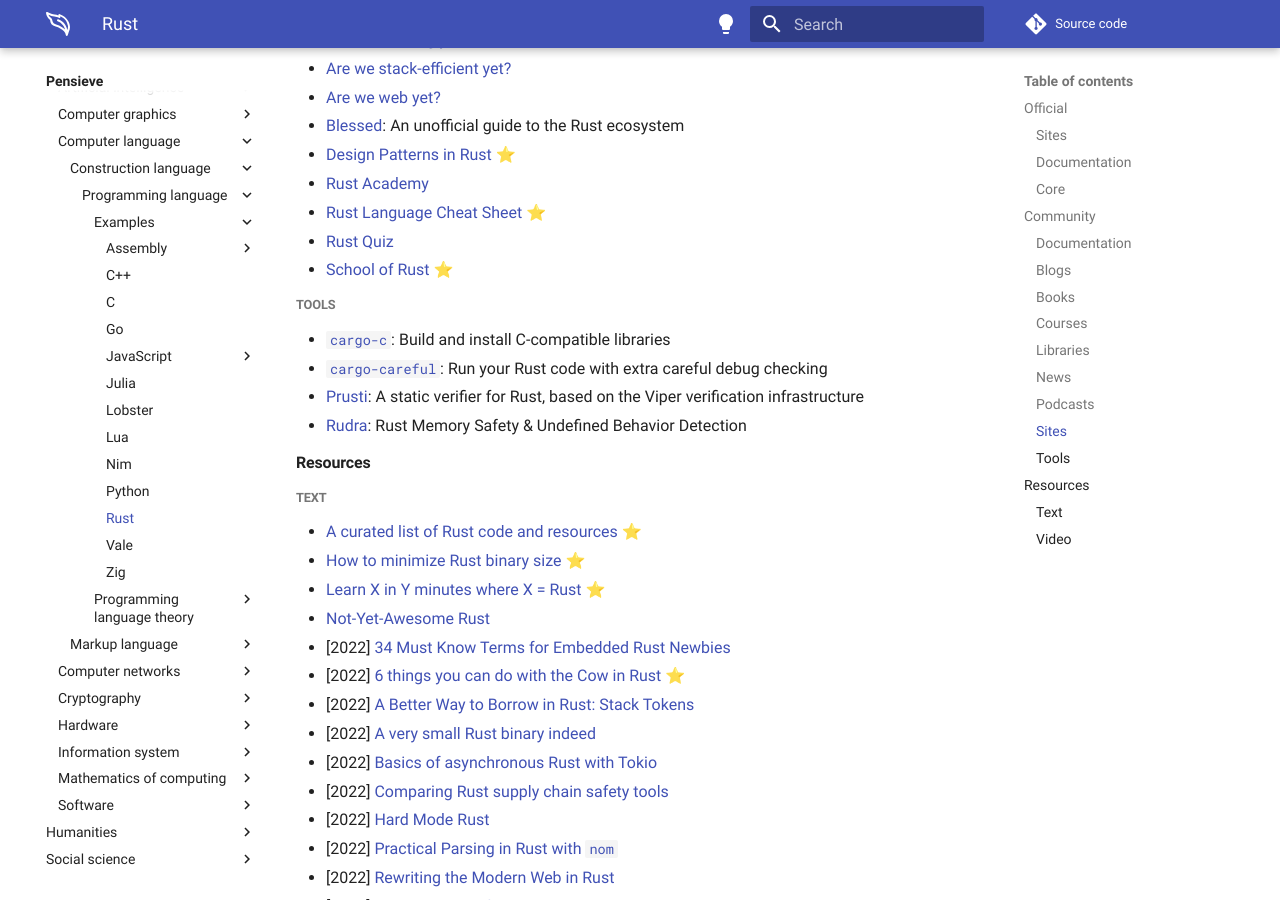
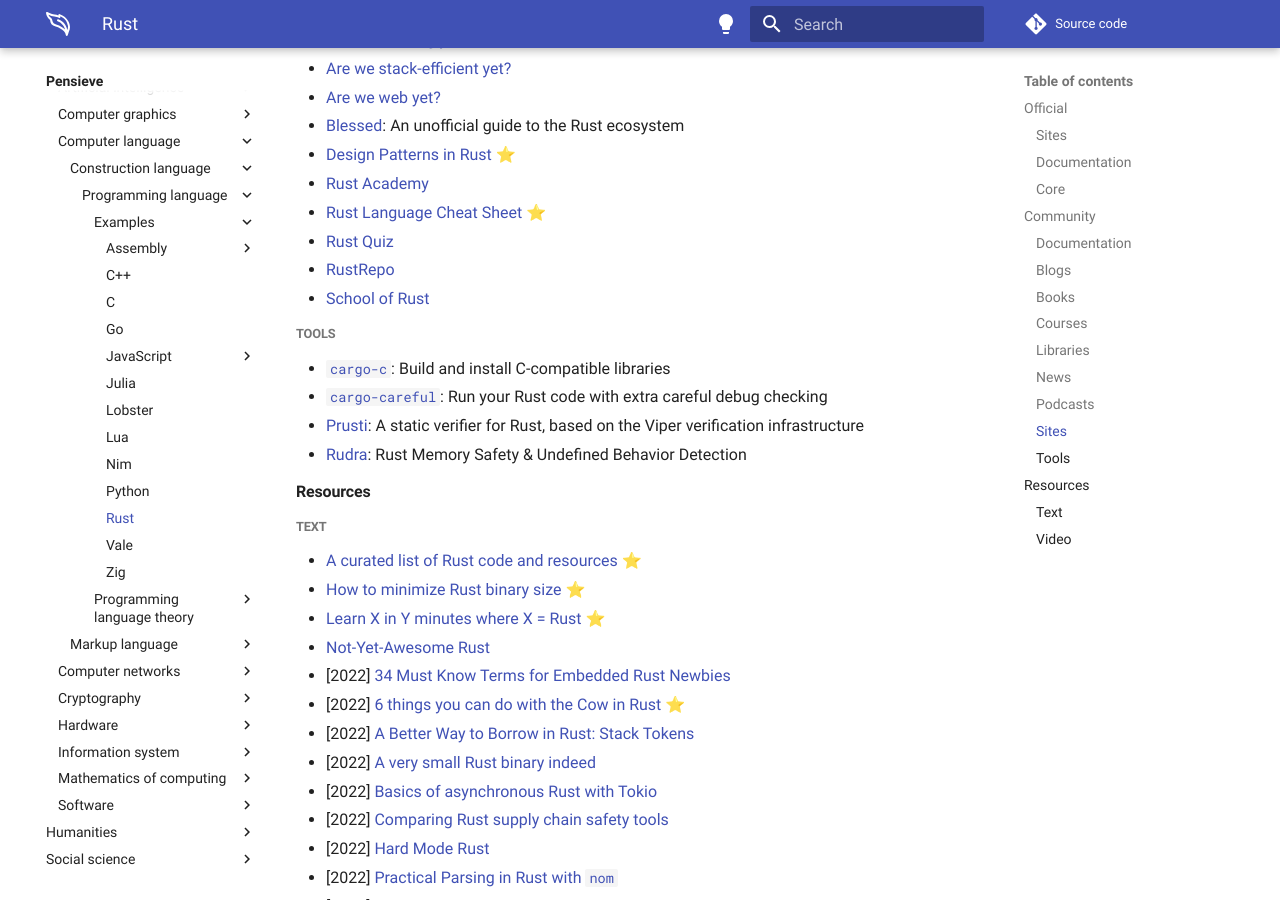
Before and after one commit to paveloom/paveloom.dev, an MkDocs documentation site: the page built from content/pensieve/rust.md, in a window 1280 px wide and 900 px high, scrolled down 2497 px. Built offline with MkDocs 1.6.1 and Material for MkDocs 9.7.7, drawn with Linux system fonts in a browser that asks for light colours; comment, search, counter and statistics services are not loaded.

Commit message:
Pensieve: update the Rust page.

```diff
--- a/content/pensieve/rust.md
+++ b/content/pensieve/rust.md
@@ -90,7 +90,8 @@
 - [Rust Academy](https://rust-academy.com)
 - [Rust Language Cheat Sheet](https://cheats.rs) ⭐
 - [Rust Quiz](https://dtolnay.github.io/rust-quiz)
-- [School of Rust](https://rust-school.io) ⭐
+- [RustRepo](https://rustrepo.com)
+- [School of Rust](https://rust-school.io)
 
 ##### Tools
 - [`cargo-c`](https://github.com/lu-zero/cargo-c): Build and install C-compatible libraries
```
